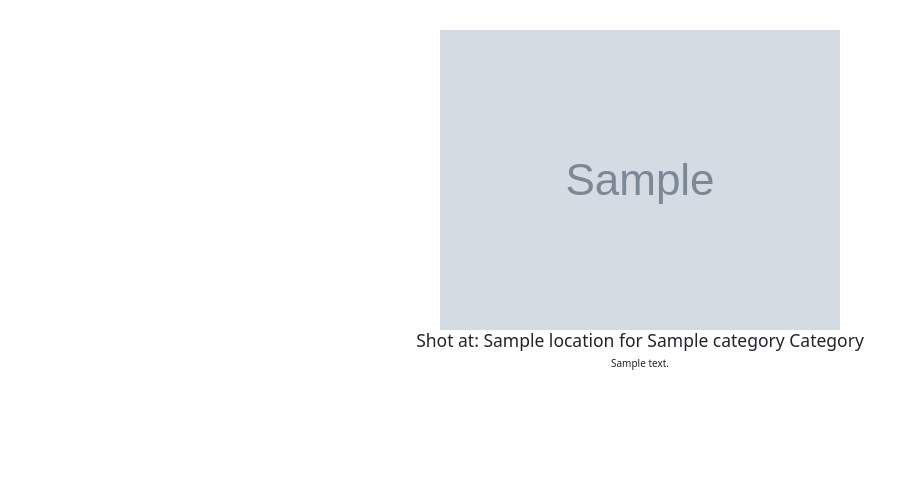
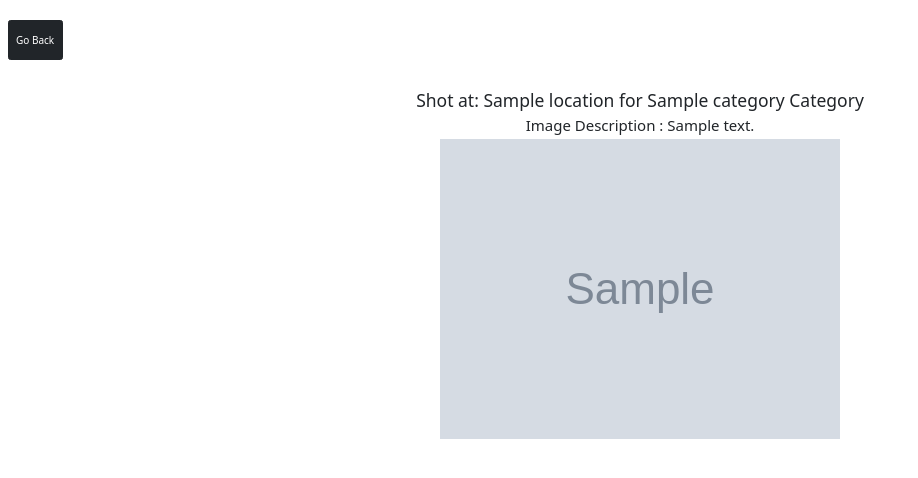
Before and after one commit to Alice-Githui/Personal-Gallery, a Django app: page /oneimage/1 in a window 1280 px wide. Shown: the part 80-558 px from the top of the page, without its empty margins (0-918 px from the left). Run offline with Django 3.2, Linux system fonts and the light colour scheme; tables that the repository leaves empty hold one stand-in row (values such as "Sample post"); grey boxes marked "Sample" are stand-in pictures; some libraries are stand-ins or nearby versions.

Commit message:
Add a back to gallery page button to the single image page

```diff
--- a/personalgallery/templates/personalgallery/oneimage.html
+++ b/personalgallery/templates/personalgallery/oneimage.html
@@ -2,12 +2,14 @@
 {% block content %}
 <div class="container-fluid">
     {% include 'navbar.html' %}
+    <a href="{% url 'indexpage' %}"><button class="btn btn-dark" style="height: 40px;">Go Back</button></a>
+
     <div class="row" id="oneimagepage">
         <div class="col">
             <div>
+                <h3>Shot at: {{image.location}} for {{image.category}} Category</h3>
+                <h4>Image Description : {{image.description}}</h4>
                 <img src="{{image.image.url}}" alt="{{image.description}}">
-                <h3>Shot at: {{image.location}} for {{image.category}} Category</h3>
-                <p>{{image.description}}</p>
             </div>
         </div>
     </div>
```
